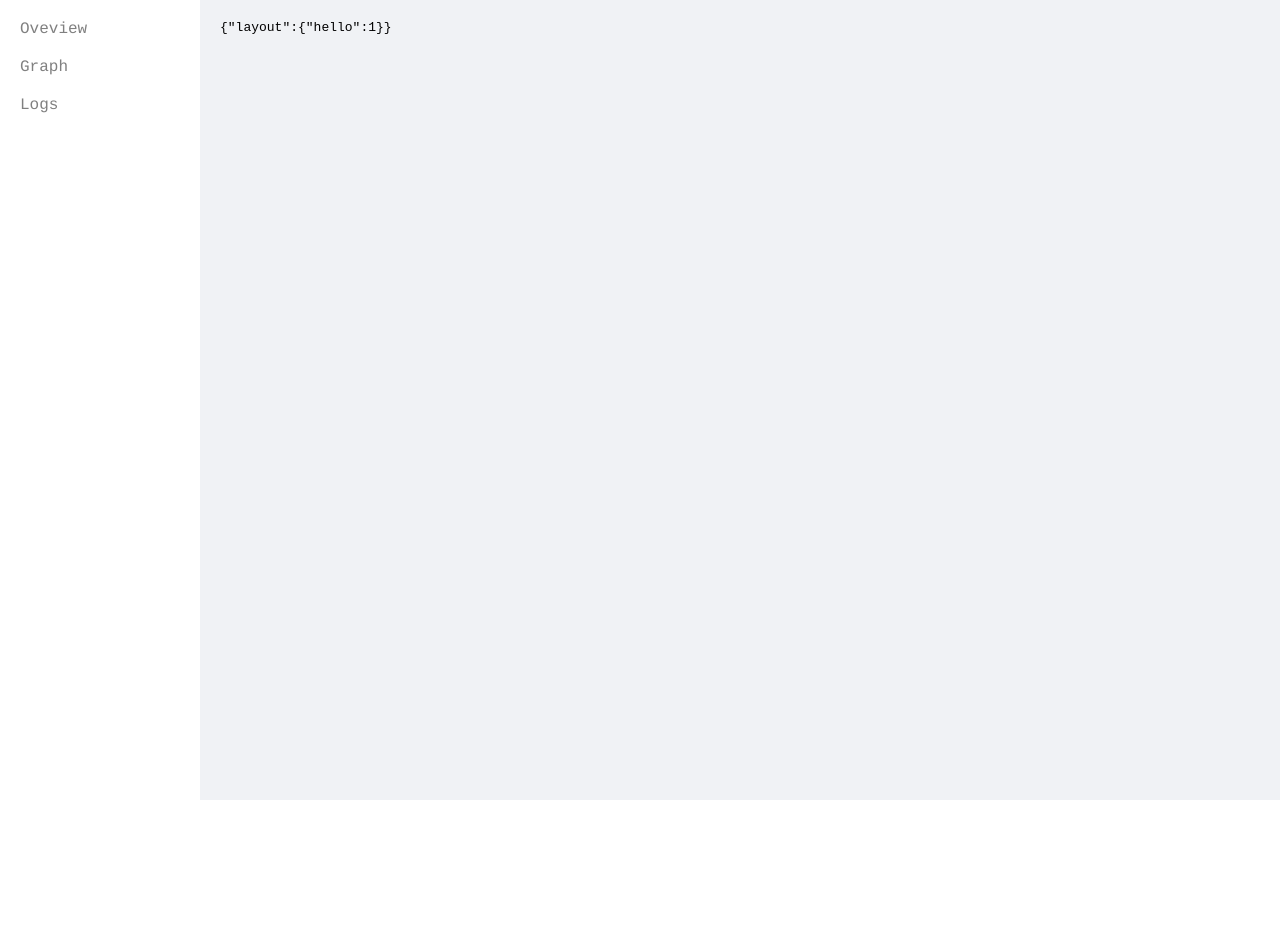
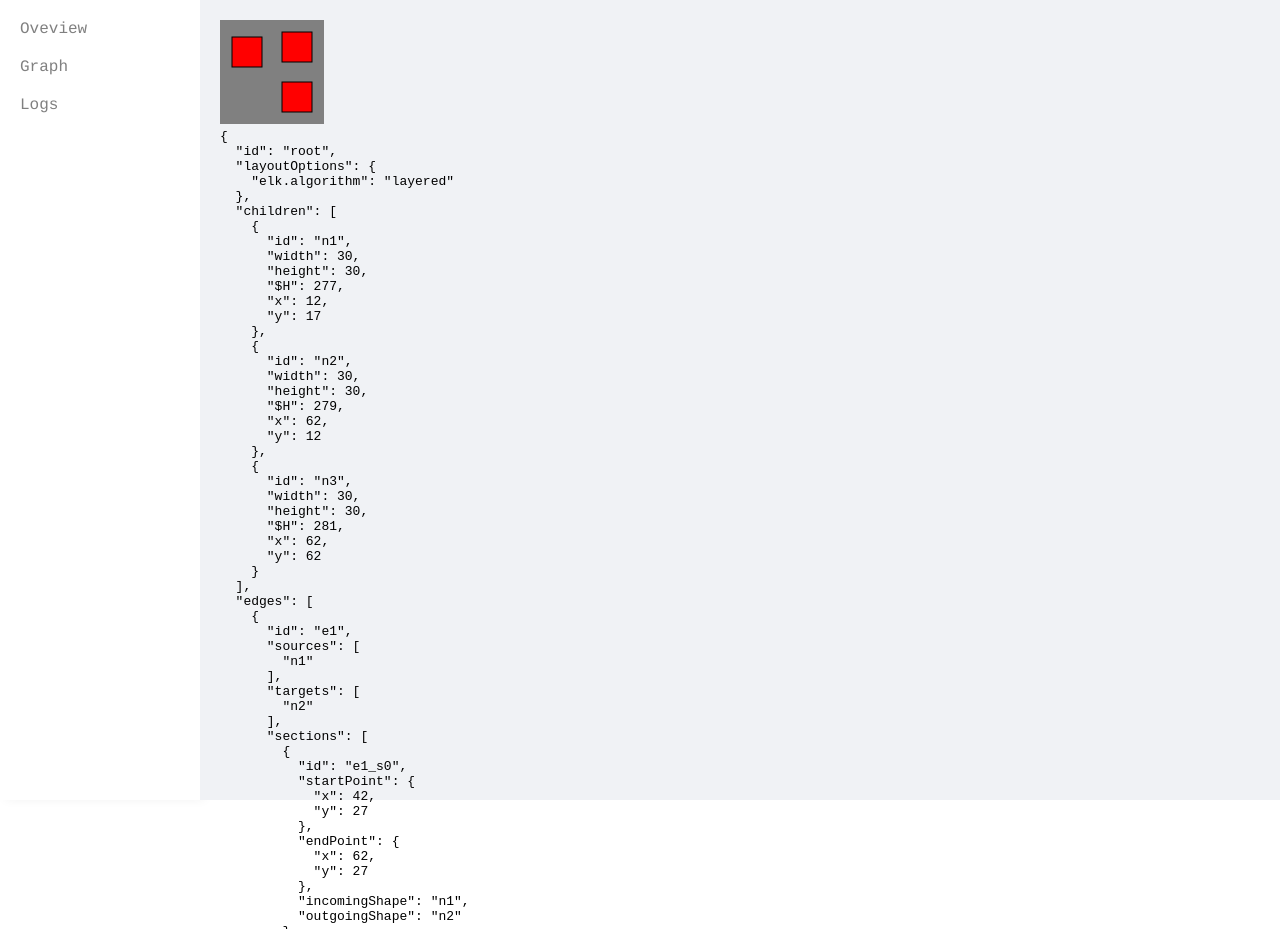
Before and after one commit to kristjanjansen/eden, a React (Create React App) app in the folder flower/: page /graph in a window 1280 px wide. Before the commit the page ends 800 px from the top, so only its background shows below. Built offline with nearby package versions, Linux system fonts and the light colour scheme; what easy-promise-queue would draw is missing.

Commit message:
adding elk

```diff
--- a/flower/package.json
+++ b/flower/package.json
@@ -3,12 +3,15 @@
   "version": "0.1.0",
   "private": true,
   "dependencies": {
+    "@types/d3-shape": "^1.3.2",
     "@types/jest": "24.0.21",
     "@types/node": "12.12.3",
     "@types/react": "16.9.11",
     "@types/react-dom": "16.9.3",
     "@types/react-router-dom": "^5.1.1",
+    "d3-shape": "^1.3.5",
     "easy-promise-queue": "^0.5.6",
+    "elkjs": "^0.5.1",
     "react": "^16.11.0",
     "react-dom": "^16.11.0",
     "react-router-dom": "^5.1.2",
--- a/flower/src/App.css
+++ b/flower/src/App.css
@@ -10,4 +10,6 @@ body {
 
 pre {
   margin: 0;
+  overflow: auto;
+  max-height: 100vh;
 }
--- a/flower/src/components/Graph.tsx
+++ b/flower/src/components/Graph.tsx
@@ -1,7 +1,42 @@
-import React, { FC } from "react";
+import React, { FC, useEffect } from "react";
+import { line } from "d3-shape";
 
-const LogLine: FC<{ layout: object }> = layout => {
-  return <pre>{JSON.stringify(layout)}</pre>;
+const GraphSvg = ({ layout }: any) => {
+  const { width, height, children, edges } = layout;
+  if (children)
+    return (
+      <svg width={width} height={height} style={{ background: "gray" }}>
+        {children &&
+          children.map(({ x, y, width, height }: any) => (
+            <rect
+              x={x}
+              y={y}
+              cx="5"
+              cy="5"
+              width={width}
+              height={height}
+              stroke="black"
+              fill="red"
+            />
+          ))}
+      </svg>
+    );
+  return <div></div>;
 };
 
-export default LogLine;
+const calculateLines = (edges: any) => {
+  return edges.map((e: any) => {
+    return e;
+  });
+};
+
+const Graph: FC<{ layout: object }> = ({ layout }) => {
+  return (
+    <div>
+      <GraphSvg layout={layout} />
+      <pre>{JSON.stringify(layout, null, 2)}</pre>
+    </div>
+  );
+};
+
+export default Graph;
--- a/flower/src/react-app-env.d.ts
+++ b/flower/src/react-app-env.d.ts
@@ -1 +1,2 @@
 /// <reference types="react-scripts" />
+declare module "elkjs/lib/elk.bundled.js";
--- a/flower/src/routes/GraphRoute.tsx
+++ b/flower/src/routes/GraphRoute.tsx
@@ -1,14 +1,37 @@
-import React, { FC } from "react";
+import React, { FC, useState, useEffect } from "react";
+import ELK from "elkjs/lib/elk.bundled.js";
 
 import Layout from "../containers/Layout";
 import Graph from "../components/Graph";
 
+const elk = new ELK();
+
+const graph = {
+  id: "root",
+  layoutOptions: { "elk.algorithm": "layered" },
+  children: [
+    { id: "n1", width: 30, height: 30 },
+    { id: "n2", width: 30, height: 30 },
+    { id: "n3", width: 30, height: 30 }
+  ],
+  edges: [
+    { id: "e1", sources: ["n1"], targets: ["n2"] },
+    { id: "e2", sources: ["n1"], targets: ["n3"] }
+  ]
+};
+
 const GraphRoute: FC = () => {
-  return (
-    <Layout padded>
-      <Graph layout={{ hello: 1 }} />
-    </Layout>
-  );
+  const [layout, setLayout] = useState({});
+
+  useEffect(() => {
+    const generateGraph = async () => {
+      const elkLayout = await elk.layout(graph);
+      setLayout(elkLayout);
+    };
+    generateGraph();
+  }, []);
+
+  return <Layout padded>{<Graph layout={layout} />}</Layout>;
 };
 
 export default GraphRoute;
```
Also changed, not shown: 1 other file (tests, documents, lock files or other folders).
